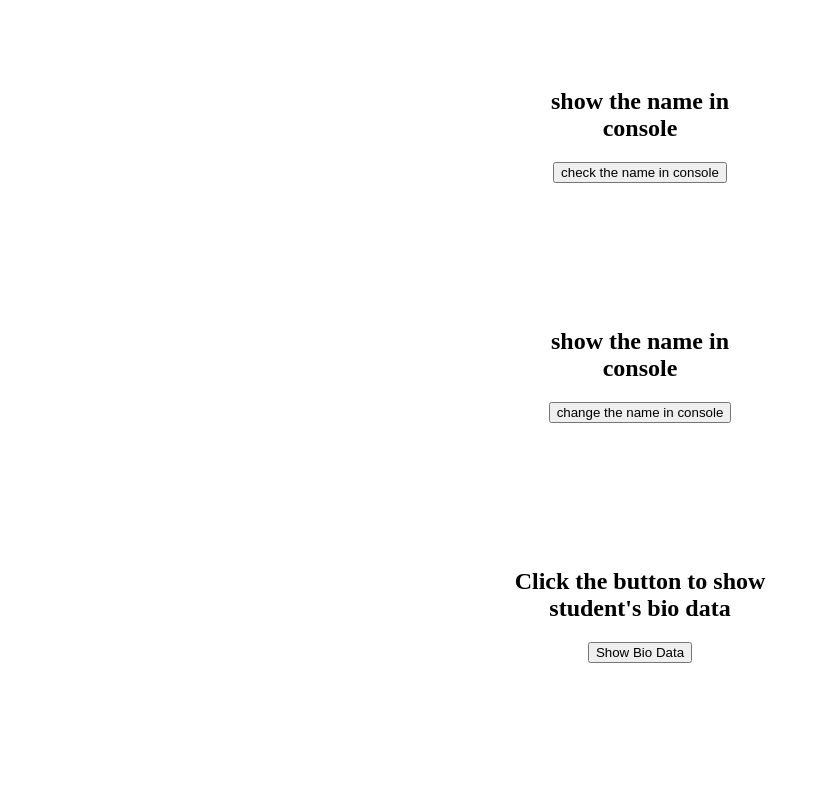
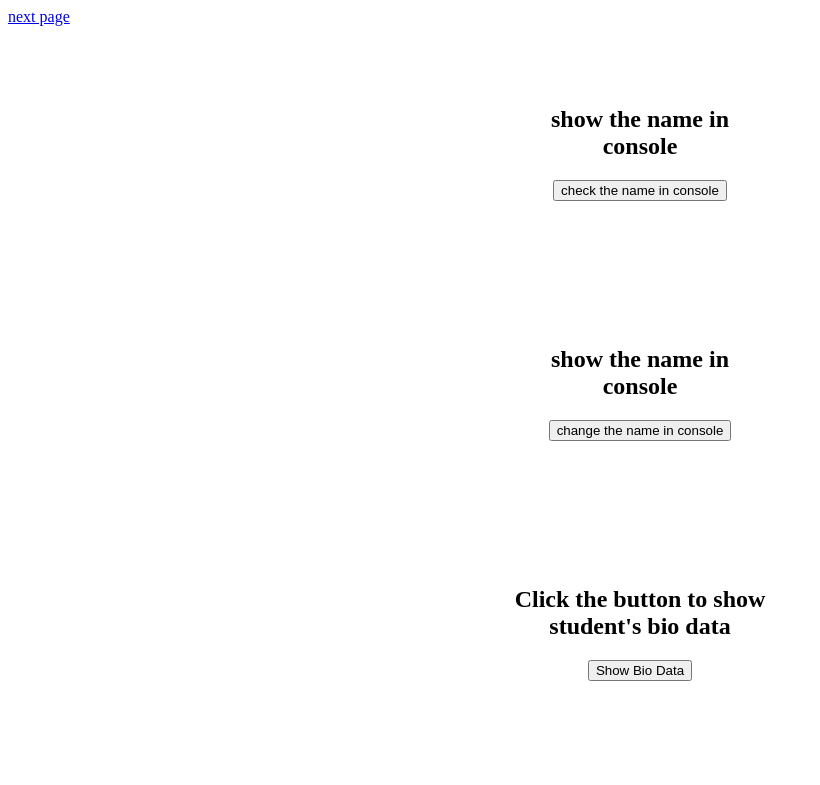
Before and after one commit to ayyan1700/java, a plain HTML site: page index1.html in a window 1280 px wide. Shown: the top 785 px of the page, without its empty margins (0-820 px from the left). Drawn offline with Linux system fonts and the light colour scheme.

Commit message:
Update index1.html

```diff
--- a/index1.html
+++ b/index1.html
@@ -104,7 +104,7 @@
     </style>
 </head>
 <body>
-
+ <a href="index2.html">next page</a>
     <div class="main">
         <div class="box">
      <h2>show the name in console</h2>
```
